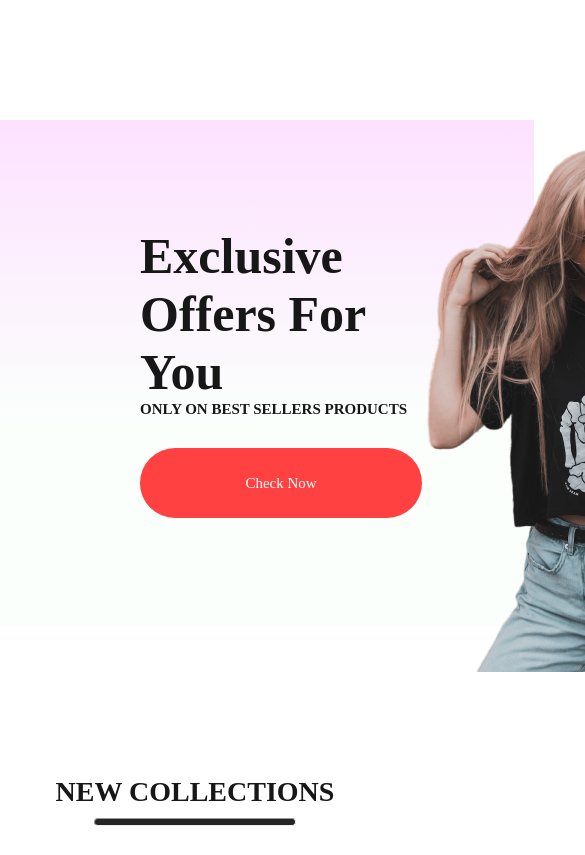
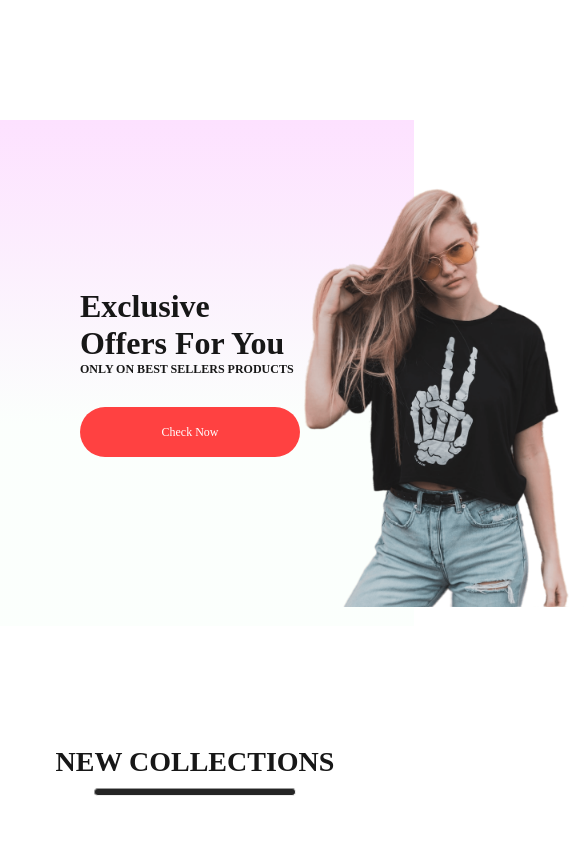
Before and after one commit to jackiejr18/react-ecommerce, a React (Create React App) app in the folder frontend/: page / in a window 390 px wide. Shown: the part 1540-2395 px from the top of the page, 585 px wide, since content can reach past the window. Built offline with nearby package versions, Linux system fonts and the light colour scheme.

Commit message:
completion of media query 1280px for offers section

```diff
--- a/frontend/src/Components/Offers/Offers.css
+++ b/frontend/src/Components/Offers/Offers.css
@@ -48,3 +48,32 @@
   justify-content: flex-end;
   padding-top: 50px;
 }
+
+@media(max-width:1280px) {
+  .offers {
+    padding: 0px 80px;
+    margin-bottom: 120px;
+  }
+
+  .offers-left h1 {
+    font-size: 32px;
+  }
+
+  .offers-left p {
+    font-size: 12px;
+  }
+
+  .offers-right img {
+    width: 300px;
+  }
+
+  .offers-left button {
+    width: 220px;
+    height: 50px;
+    font-size: 12px;
+  }
+
+  .offers-right {
+    padding-top: 30px;
+  }
+}
```
